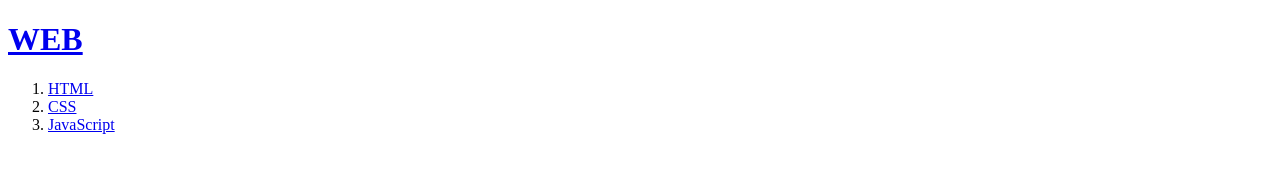
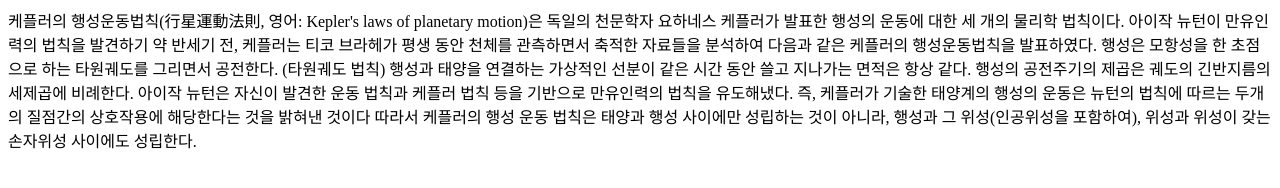
Before and after one commit to inanee/-, a plain HTML site: page keplerslaw.html in a window 1280 px wide. Drawn offline with Linux system fonts and the light colour scheme.

Commit message:
Update keplerslaw.html

```diff
--- a/keplerslaw.html
+++ b/keplerslaw.html
@@ -5,13 +5,14 @@
     <meta charset="utf-8">
     <title></title>
 </head>
-<body>
-<h1><a href="index.html">WEB</a></h1>
-<ol>
-<li><a href="1.html">HTML</a> </li>
-<li><a href="2.html">CSS</a> </li>
-<li><a href="3.html">JavaScript</a> </li>
-</ol>
+케플러의 행성운동법칙(行星運動法則, 영어: Kepler's laws of planetary motion)은 독일의 천문학자 요하네스 케플러가 발표한 행성의 운동에 대한 세 개의 물리학 법칙이다.
+아이작 뉴턴이 만유인력의 법칙을 발견하기 약 반세기 전, 케플러는 티코 브라헤가 평생 동안 천체를 관측하면서 축적한 자료들을 분석하여 다음과 같은 케플러의 행성운동법칙을 발표하였다.
+
+행성은 모항성을 한 초점으로 하는 타원궤도를 그리면서 공전한다. (타원궤도 법칙)
+행성과 태양을 연결하는 가상적인 선분이 같은 시간 동안 쓸고 지나가는 면적은 항상 같다.
+행성의 공전주기의 제곱은 궤도의 긴반지름의 세제곱에 비례한다.
+아이작 뉴턴은 자신이 발견한 운동 법칙과 케플러 법칙 등을 기반으로 만유인력의 법칙을 유도해냈다. 즉, 케플러가 기술한 태양계의 행성의 운동은 뉴턴의 법칙에 따르는 두개의 질점간의 상호작용에 해당한다는 것을 밝혀낸 것이다
+따라서 케플러의 행성 운동 법칙은 태양과 행성 사이에만 성립하는 것이 아니라, 행성과 그 위성(인공위성을 포함하여), 위성과 위성이 갖는 손자위성 사이에도 성립한다.
 
 
 
```
